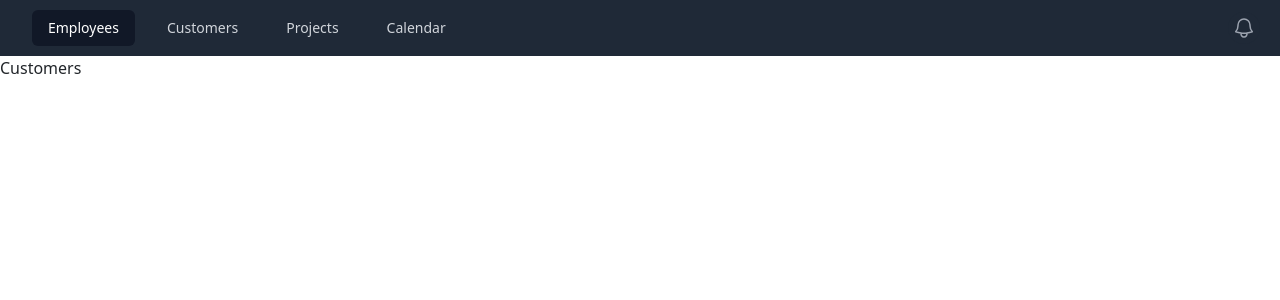
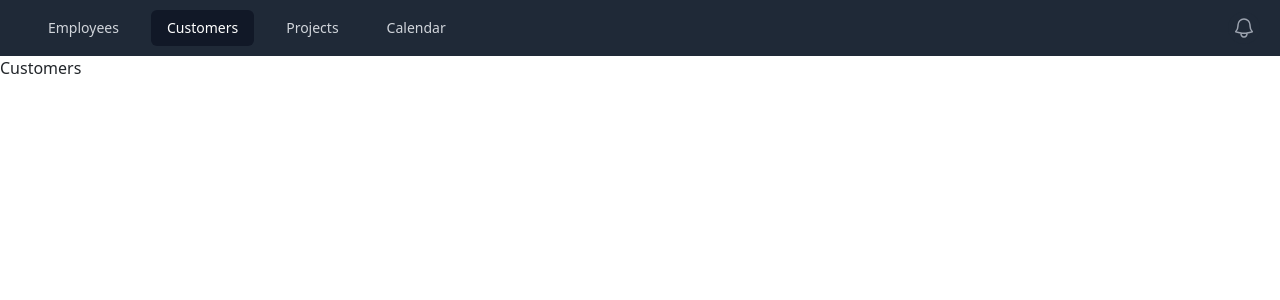
Before and after one commit to LANKESAGAR/react-learn, a React (Create React App) app: page /customers in a window 1280 px wide. Shown: the top 300 px of the page. Built offline with nearby package versions, Linux system fonts and the light colour scheme.

Commit message:
Active Page Link

```diff
--- a/src/App.js
+++ b/src/App.js
@@ -6,14 +6,16 @@
 
 function App() {
   return (
-    <Header>
-      <BrowserRouter>
+
+    <BrowserRouter>
+      <Header>
         <Routes>
           <Route path='/employees' element={<Employees />} />
           <Route path='/customers' element={<Customers />} />
         </Routes>
-      </BrowserRouter>
-    </Header>
+      </Header>
+    </BrowserRouter>
+
 
   );
 }
--- a/src/components/Header.js
+++ b/src/components/Header.js
@@ -1,11 +1,12 @@
 import { Disclosure, DisclosureButton, DisclosurePanel, Menu, MenuButton, MenuItem, MenuItems } from '@headlessui/react'
 import { Bars3Icon, BellIcon, XMarkIcon } from '@heroicons/react/24/outline'
+import { NavLink } from 'react-router-dom'
 
 const navigation = [
-  { name: 'Employees', href: '/employees', current: true },
-  { name: 'Customers', href: '/customers', current: false },
-  { name: 'Projects', href: '#', current: false },
-  { name: 'Calendar', href: '#', current: false },
+  { name: 'Employees', href: '/employees'},
+  { name: 'Customers', href: '/customers'},
+  { name: 'Projects', href: '/other'},
+  { name: 'Calendar', href: '/someother'},
 ]
 
 function classNames(...classes) {
@@ -31,17 +32,21 @@
             <div className="hidden sm:ml-6 sm:block">
               <div className="flex space-x-4">
                 {navigation.map((item) => (
-                  <a
+                  <NavLink
                     key={item.name}
-                    href={item.href}
-                    aria-current={item.current ? 'page' : undefined}
-                    className={classNames(
-                      item.current ? 'no-underline bg-gray-900 text-white' : 'no-underline text-gray-300 hover:bg-gray-700 hover:text-white',
-                      'rounded-md px-3 py-2 text-sm font-medium',
-                    )}
+                    to={item.href}
+                    // className={classNames(
+                    //   item.current ? 'no-underline bg-gray-900 text-white' : 'no-underline text-gray-300 hover:bg-gray-700 hover:text-white',
+                    //   'rounded-md px-3 py-2 text-sm font-medium',
+                    // )}
+                    className={({isActive}) => {
+                        return ('rounded-md px-3 py-2 text-sm font-medium no-underline ' +
+                        (isActive ? 'bg-gray-900 text-white' : 'text-gray-300 hover:bg-gray-700 hover:text-white')
+                    );
+                    }}
                   >
                     {item.name}
-                  </a>
+                  </NavLink>
                 ))}
               </div>
             </div>
```
